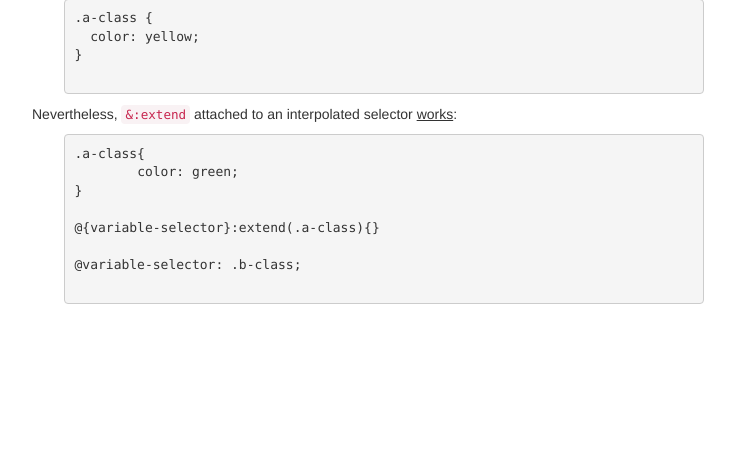
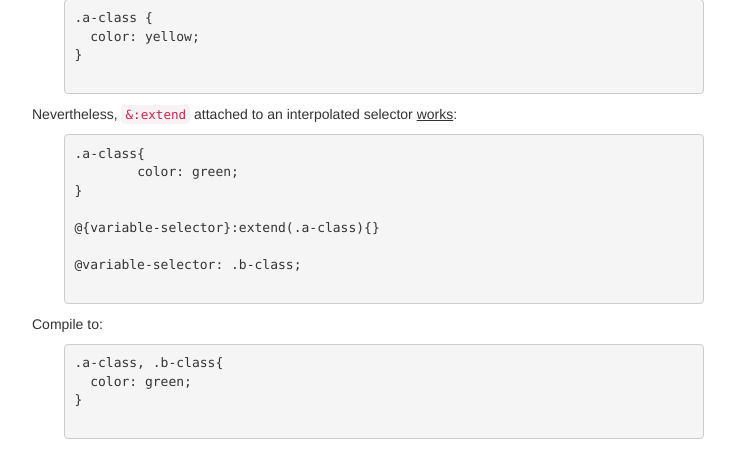
Before and after one commit to ErikBal/bootstrapdemos, a PHP site: page /index.php?page=extend in a window 1280 px wide. Shown: the part 5884-6333 px from the top of the page, without its empty margins (256-991 px from the left). Before the commit the page ends 6188 px from the top, so only its background shows below. Run offline with PHP 8.4, Linux system fonts and the light colour scheme.

Commit message:
continued

```diff
--- a/views/extend.php
+++ b/views/extend.php
@@ -394,6 +394,12 @@ replacement-class:extend(.test-class all){}
 
 @variable-selector: .b-class;
 	</pre>
-
-
+	<p>
+		Compile to:
+	</p>
+	<pre>
+.a-class, .b-class{
+  color: green;
+}
+	</pre>
 </section>
```
